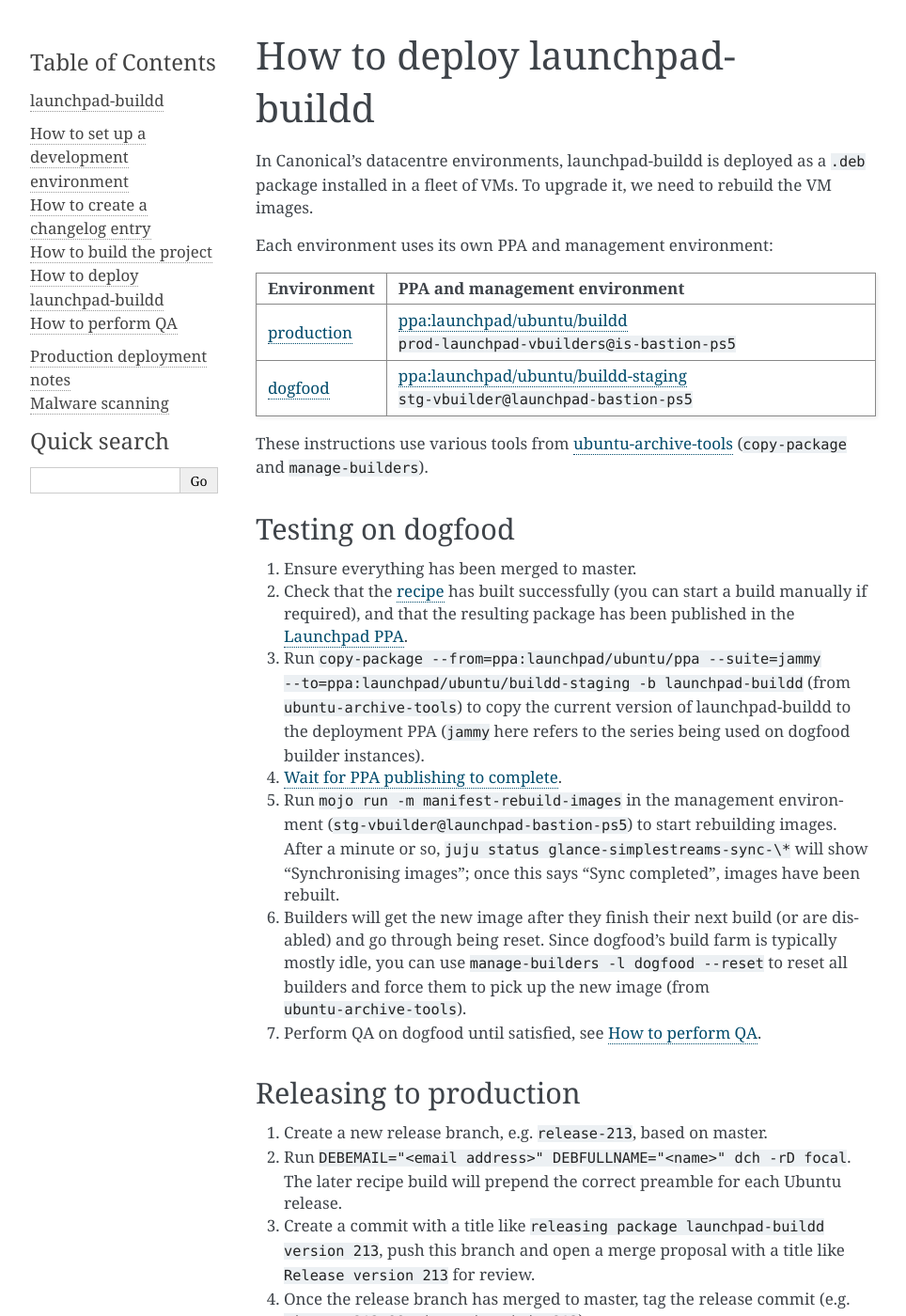
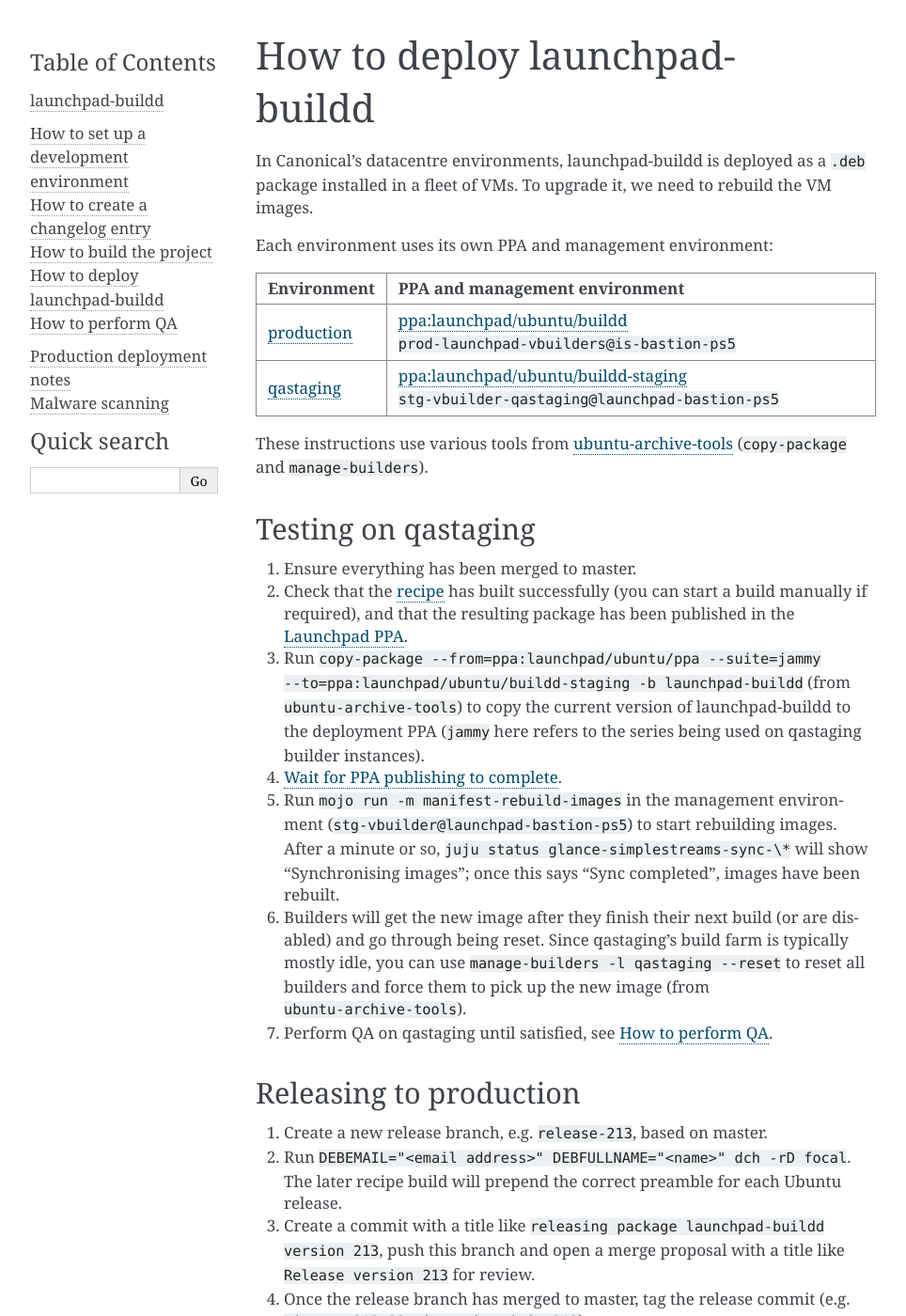
Before and after one commit to jugmac00/launchpad-buildd, a Sphinx documentation site: the page built from docs/how-to/deployment.rst, in a window 1280 px wide and 1400 px high. Shown: the whole window at 94% size, without its empty margins (148-1112 px from the left). Built offline with Sphinx 7.4.7, drawn with Linux system fonts in a browser that asks for light colours.

Commit message:
doc: Replace dogfood with qastaging
Launchpad's "dogfood" instance will probably be going away soon, so talk
about qastaging instead of dogfood.

```diff
--- a/docs/how-to/deployment.rst
+++ b/docs/how-to/deployment.rst
@@ -7,22 +7,22 @@
 
 Each environment uses its own PPA and management environment:
 
-+--------------------------------------------------+--------------------------------------------------------------------------------------------------------------------+
-| Environment                                      | PPA and management environment                                                                                     |
-+==================================================+====================================================================================================================+
-| `production <https://launchpad.net/builders>`_   | `ppa:launchpad/ubuntu/buildd <https://launchpad.net/~launchpad/+archive/ubuntu/buildd/+packages>`_                 |
-|                                                  | ``prod-launchpad-vbuilders@is-bastion-ps5``                                                                        |
-+--------------------------------------------------+--------------------------------------------------------------------------------------------------------------------+
-| `dogfood <https://dogfood.paddev.net/builders>`_ | `ppa:launchpad/ubuntu/buildd-staging <https://launchpad.net/~launchpad/+archive/ubuntu/buildd-staging/+packages>`_ |
-|                                                  | ``stg-vbuilder@launchpad-bastion-ps5``                                                                             |
-+--------------------------------------------------+--------------------------------------------------------------------------------------------------------------------+
++---------------------------------------------------------+--------------------------------------------------------------------------------------------------------------------+
+| Environment                                             | PPA and management environment                                                                                     |
++=========================================================+====================================================================================================================+
+| `production <https://launchpad.net/builders>`_          | `ppa:launchpad/ubuntu/buildd <https://launchpad.net/~launchpad/+archive/ubuntu/buildd/+packages>`_                 |
+|                                                         | ``prod-launchpad-vbuilders@is-bastion-ps5``                                                                        |
++---------------------------------------------------------+--------------------------------------------------------------------------------------------------------------------+
+| `qastaging <https://qastaging.launchpad.net/builders>`_ | `ppa:launchpad/ubuntu/buildd-staging <https://launchpad.net/~launchpad/+archive/ubuntu/buildd-staging/+packages>`_ |
+|                                                         | ``stg-vbuilder-qastaging@launchpad-bastion-ps5``                                                                   |
++---------------------------------------------------------+--------------------------------------------------------------------------------------------------------------------+
 
 These instructions use various tools from `ubuntu-archive-tools
 <https://git.launchpad.net/ubuntu-archive-tools>`_ (``copy-package`` and
 ``manage-builders``).
 
-Testing on dogfood
-------------------
+Testing on qastaging
+--------------------
 
 #. Ensure everything has been merged to master.
 
@@ -36,7 +36,7 @@
    --to=ppa:launchpad/ubuntu/buildd-staging -b launchpad-buildd``
    (from ``ubuntu-archive-tools``) to copy the current version of launchpad-buildd
    to the deployment PPA (``jammy`` here refers to the series being used on
-   dogfood builder instances).
+   qastaging builder instances).
 
 #. `Wait for PPA publishing to complete
    <https://launchpad.net/~launchpad/+archive/ubuntu/buildd-staging/+packages>`__.
@@ -48,12 +48,12 @@
    been rebuilt.
 
 #. Builders will get the new image after they finish their next build (or
-   are disabled) and go through being reset.  Since dogfood's build farm is
-   typically mostly idle, you can use ``manage-builders -l dogfood --reset``
-   to reset all builders and force them to pick up the new image
+   are disabled) and go through being reset.  Since qastaging's build farm
+   is typically mostly idle, you can use ``manage-builders -l qastaging
+   --reset`` to reset all builders and force them to pick up the new image
    (from ``ubuntu-archive-tools``).
 
-#. Perform QA on dogfood until satisfied, see :doc:`/how-to/qa`.
+#. Perform QA on qastaging until satisfied, see :doc:`/how-to/qa`.
 
 Releasing to production
 -----------------------
```
Also changed, not shown: 1 other file.
